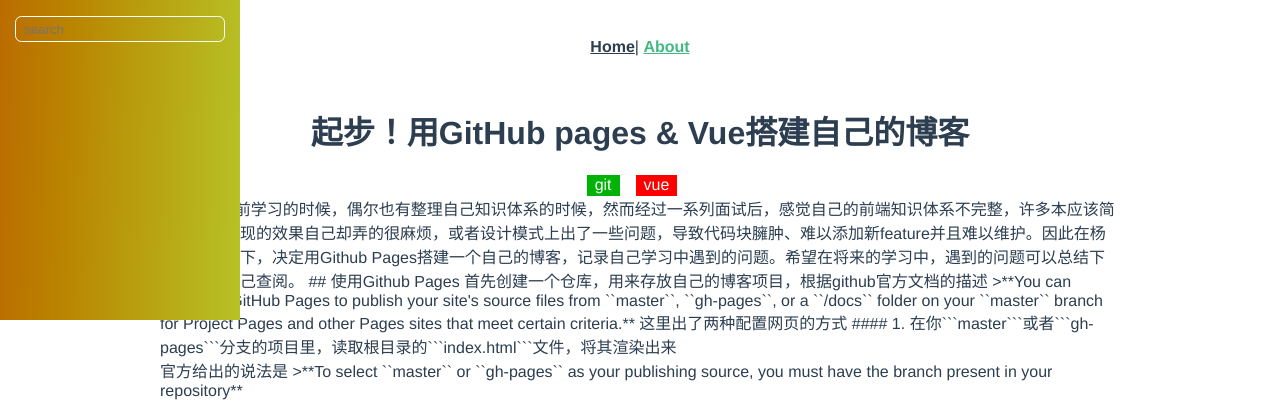
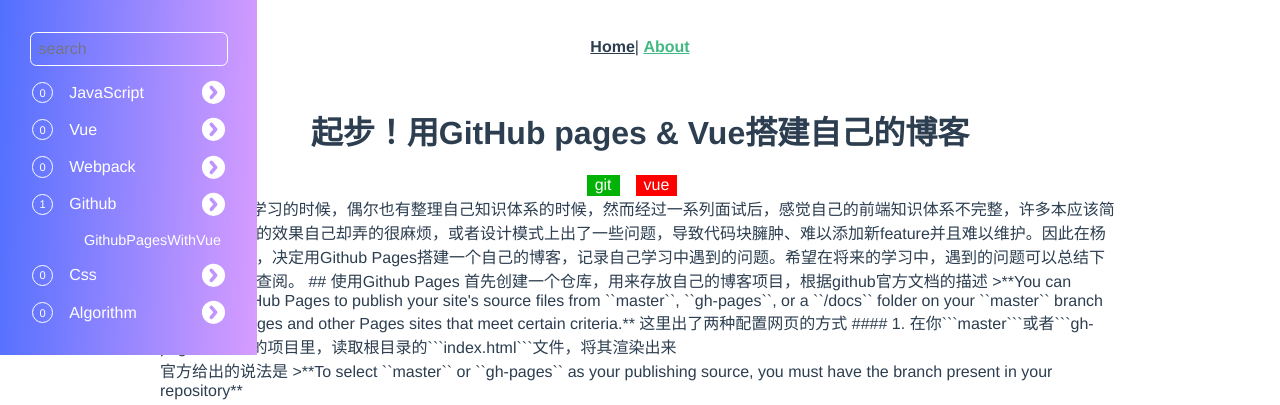
Before and after one commit to YangWT11/YangWT11.github.io, a Vue app: page /#/about in a window 1280 px wide. Shown: the top 405 px of the page. Built offline with nearby package versions, Linux system fonts and the light colour scheme.

Commit message:
add the side-guide

```diff
--- a/src/components/guide/Body.vue
+++ b/src/components/guide/Body.vue
@@ -1,11 +1,35 @@
 <template>
-
+  <div>
+    <Catalog
+      v-for="catalog in this.list"
+      :key="'guide-catalog-'+catalog.title"
+      :num="catalog.num"
+      :title="catalog.title"
+    ></Catalog>
+  </div>
 </template>
 <script>
+import Catalog from "./Catalog.vue";
 export default {
-
-}
+  data() {
+    return {
+      list: [
+        { title: "JavaScript", num: 1 },
+        { title: "Vue", num: 2 },
+        { title: "Webpack", num: 3 },
+        { title: "Github", num: 10 },
+        { title: "Css", num: 99 },
+        { title: "Algorithm", num: 0 }
+      ]
+    };
+  },
+  components: {
+    Catalog
+  }
+};
 </script>
 <style lang="scss" scoped>
-
+.guide-body {
+  margin: 1rem;
+}
 </style>
--- /dev/null
+++ b/src/components/guide/Catalog.vue
@@ -0,0 +1,81 @@
+<template>
+  <div>
+    <div class="guide-catalog">
+      <div class="guide-icon">
+        <span>{{this.num}}</span>
+      </div>
+      <span>{{this.title}}</span>
+      <img
+        class="guide-arrow"
+        :class="{'expand':this.isExpand}"
+        src="../../assets/guide/arrow.svg"
+        v-on:click="expand()"
+      >
+    </div>
+    <Item :hidden="!isExpand" v-for="item in this.articles" :key="'article'+item" :title="item"></Item>
+  </div>
+</template>
+<script>
+import Item from "./Item.vue";
+export default {
+  async beforeMount() {
+    let a = await import("../../mds/config.json");
+    this.articles = a.default[this.title];
+  },
+  props: {
+    title: String
+  },
+  data() {
+    return {
+      isExpand: true,
+      articles: []
+    };
+  },
+  computed: {
+    num: function() {
+      return this.articles.length;
+    }
+  },
+  methods: {
+    expand: function() {
+      this.isExpand = !this.isExpand;
+    }
+  },
+  components: {
+    Item
+  }
+};
+</script>
+<style lang="scss" scoped>
+.guide-catalog {
+  margin: 1rem 0;
+  text-align: left;
+  align-items: center;
+  color: #fff;
+  display: flex;
+  cursor: pointer;
+  .guide-icon {
+    border-radius: 1rem;
+    display: flex;
+    width: 1.2rem;
+    height: 1.2rem;
+    margin-right: 1rem;
+    align-items: center;
+    border: white solid 0.1rem;
+    span {
+      margin: auto;
+      font-size: 70%;
+    }
+  }
+  .guide-arrow {
+    position: absolute;
+    right: 1.8rem;
+    width: 1.8rem;
+  }
+  .expand {
+    transform: rotateZ(-90deg);
+  }
+}
+.guide-article {
+}
+</style>
--- a/src/components/guide/Guide.vue
+++ b/src/components/guide/Guide.vue
@@ -1,7 +1,7 @@
 <template>
   <div class="guide">
     <Header></Header>
-    <Body></Body>
+    <Body class="guide-body"></Body>
   </div>
 </template>
 <script>
@@ -16,20 +16,20 @@
 </script>
 <style lang="scss" scoped>
 .guide {
-  width: 15rem;
-  height: 20rem;
   position: fixed;
+  padding: 1rem;
   left: 0;
   top: 0;
-  background: linear-gradient(92deg,#f35626,#feab3a);
-  animation: hue 60s infinite linear;
+  background: linear-gradient(92deg, #f35626, #feab3a);
+  // animation: hue 60s infinite linear;
+  filter: hue-rotate(225deg);
 }
 @keyframes hue {
-    from{
-        filter: hue-rotate(0deg)
-    }
-    to{
-        filter: hue-rotate(360deg)
-    }
+  from {
+    filter: hue-rotate(0deg);
+  }
+  to {
+    filter: hue-rotate(360deg);
+  }
 }
 </style>
--- a/src/components/guide/Header.vue
+++ b/src/components/guide/Header.vue
@@ -1,26 +1,29 @@
 <template>
   <div>
-        <input v-model="text" placeholder="search" class="search-input" />
+    <input v-model="text" placeholder="search" class="search-input">
   </div>
 </template>
 <script>
 export default {
-    data(){
-        return{
-            text:null
+  data() {
+    return {
+      text: null
+    };
   }
-    }
-}
+};
 </script>
 <style lang="scss" scoped>
-.search-input{
+.search-input {
   background: transparent;
-    border-radius:0.4rem;
-    height: 1.5rem;
+  border-radius: 0.4rem;
+  height: 2rem;
+  font-size: 1rem;
+  font-family: "Avenir", "Helvetica", "Arial", "sans-serif";
   width: 80%;
   outline: none;
   padding: 0 0.5rem;
-    border:white solid 0.05rem;
+  border: white solid 0.05rem;
+  color:#fff;
   margin-top: 1rem;
 }
 </style>
--- /dev/null
+++ b/src/components/guide/Item.vue
@@ -0,0 +1,22 @@
+<template>
+  <div class="guide-article">
+    <span>{{this.title}}</span>
+  </div>
+</template>
+<script>
+export default {
+  props: {
+    title: String,
+    labels: Array
+  }
+};
+</script>
+<style lang="scss" scoped>
+.guide-article {
+  color: #fff;
+  padding-left: 3rem;
+  span {
+    font-size: 0.9rem;
+  }
+}
+</style>
--- /dev/null
+++ b/src/mds/config.json
@@ -0,0 +1,10 @@
+{
+    "JavaScript": [],
+    "Vue": [],
+    "Webpack": [],
+    "Github": [
+        "GithubPagesWithVue"
+    ],
+    "Css": [],
+    "Algorithm": []
+}
--- a/src/mds/map.json
+++ /dev/null
@@ -1,3 +0,0 @@
-{
-    "Github Pages with Vue": 0
-}
```
Also changed, not shown: index.html (+1 -1 lines), src/assets/guide/arrow.svg (added), 21 other files (tests, documents, lock files or other folders). Lines whose indentation alone changed are shown as unchanged.
